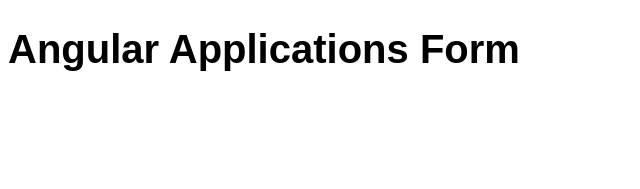
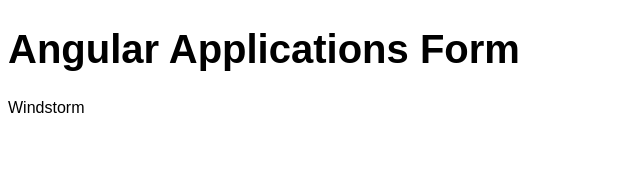
Before and after one commit to sambulosenda/Formapplications, an Angular app: page / in a window 1280 px wide. Shown: the top 189 px of the page, without its empty margins (0-640 px from the left). Built offline with nearby package versions, Linux system fonts and the light colour scheme.

Commit message:
soldier component added

```diff
--- a/src/app/app.component.html
+++ b/src/app/app.component.html
@@ -1 +1,2 @@
 <h1>{{title}}</h1>
+<app-soldiers></app-soldiers>
--- a/src/app/soldiers/soldiers.component.html
+++ b/src/app/soldiers/soldiers.component.html
@@ -1,3 +1 @@
-<p>
-{{herro}}
-</p>
+<p>{{soldier}}</p>
--- a/src/app/soldiers/soldiers.component.ts
+++ b/src/app/soldiers/soldiers.component.ts
@@ -8,8 +8,7 @@
 
 
 export class SoldiersComponent implements OnInit {
-
-soldier = 'Windstorm';
+ soldier = 'Windstorm';
 
   constructor() { }
 
```
